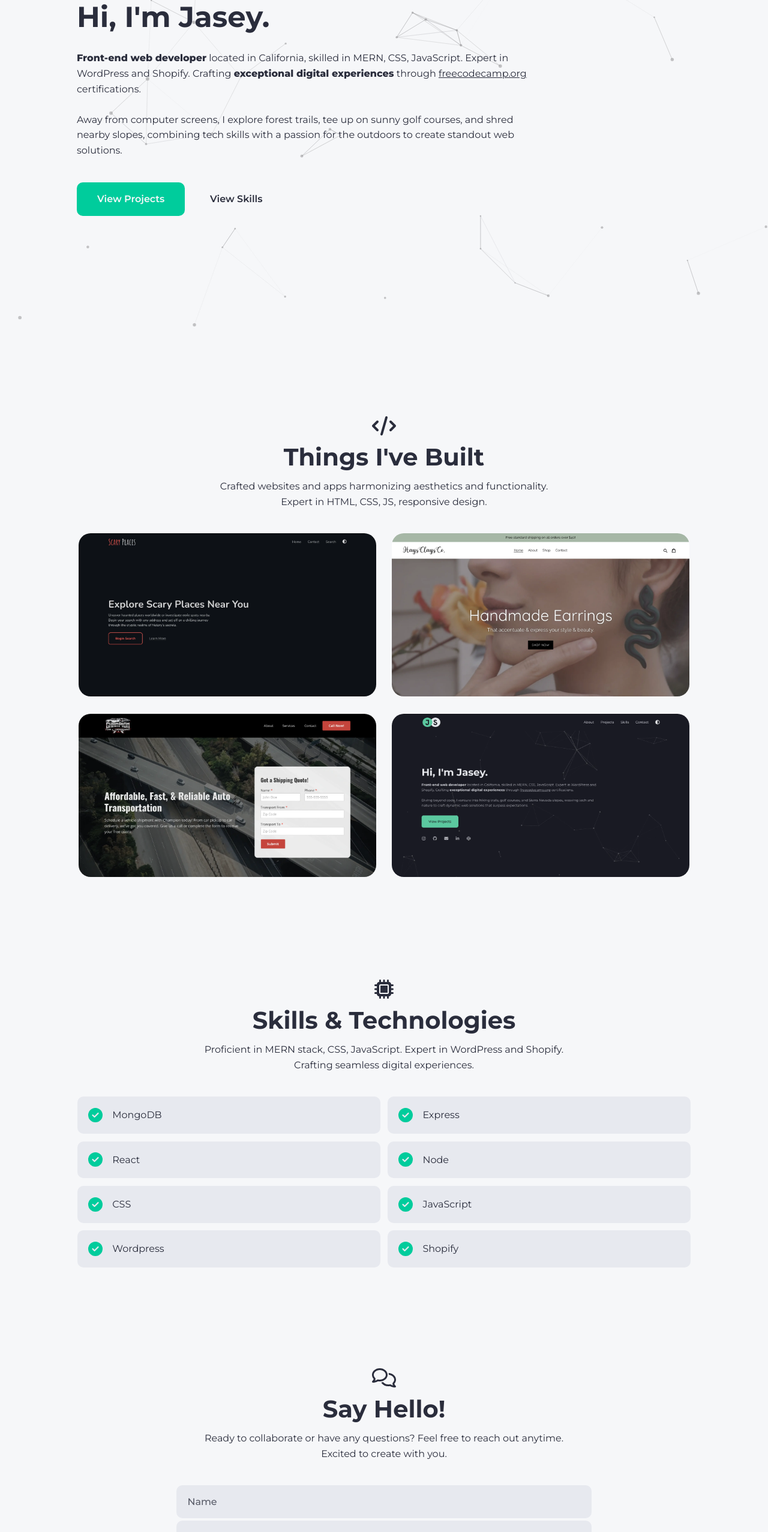
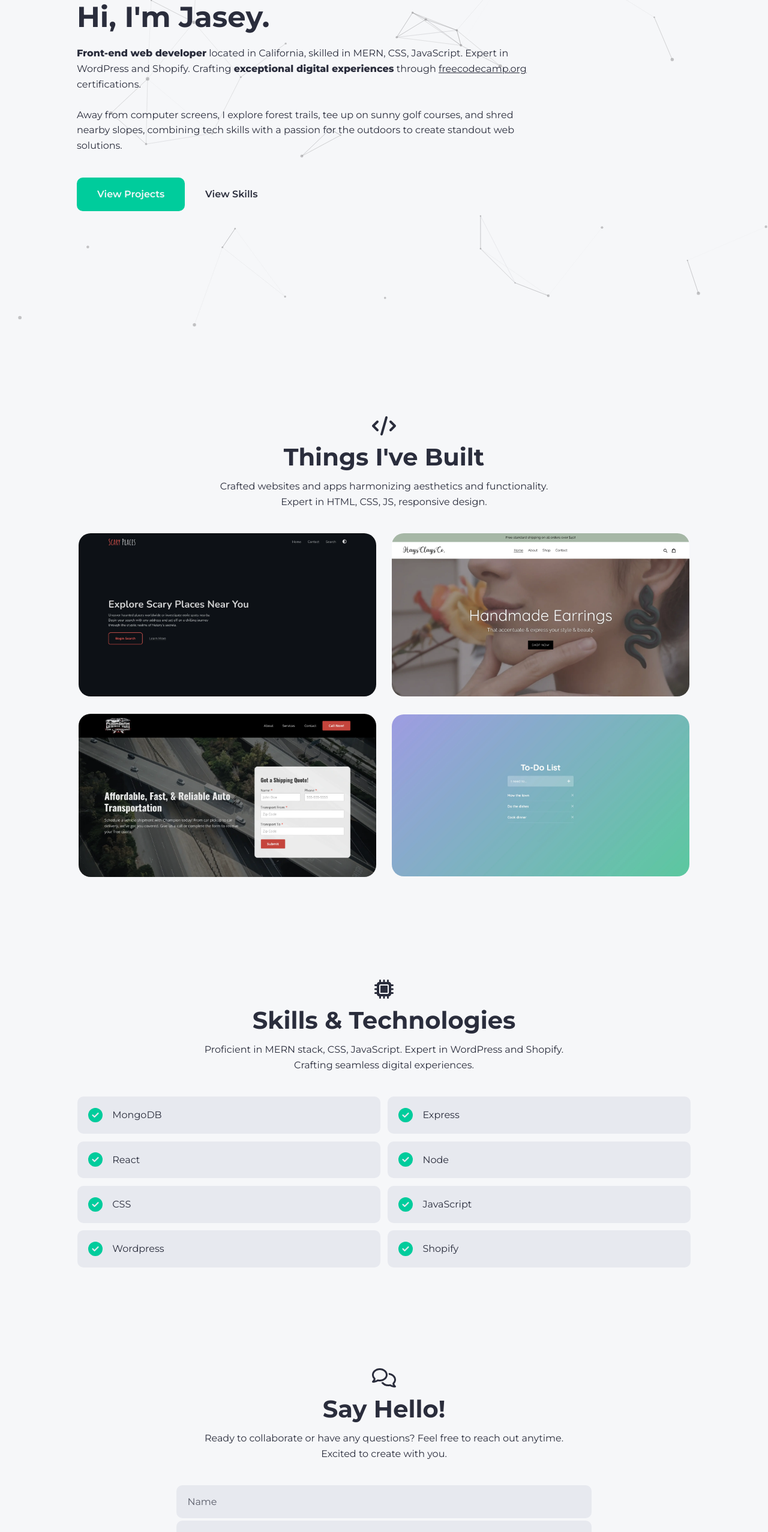
Before and after one commit to JaseySmith/react-portfolio, a React (Create React App) app: page / in a window 1280 px wide. Shown: the part 234-2788 px from the top of the page at 60% size. Built offline with nearby package versions, Linux system fonts and the light colour scheme.

Commit message:
Updated projects section

```diff
--- a/src/App.css
+++ b/src/App.css
@@ -130,7 +130,7 @@ header {
   display: inline-block;
   height: 20px;
   width: 100%;
-  border-bottom: 2px solid var(--dark);
+  border-bottom: 1px solid var(--dark);
   opacity: 0;
 	-webkit-transition: opacity 0.2s, -webkit-transform 0.2s;
 	transition: opacity 0.2s, transform 0.2s;
@@ -216,7 +216,7 @@ header {
 
 h1 {
   font-size: 3em;
-  margin: 32px 0;
+  margin: 24px 0;
 }
 
 #about .text {
@@ -253,7 +253,7 @@ h1 {
 
 .alt-btn {
   color: var(--dark);
-  padding: 18px 32px;
+  padding: 18px 24px;
   border-radius: 10px;
   font-weight: 600;
   font-size: 1em;
@@ -269,7 +269,7 @@ h1 {
 
 .alt-btn:hover span{
   opacity: 1;
-  margin-left: 5px;
+  margin-left: 4px;
 }
 
 .social-menu {
@@ -433,7 +433,7 @@ h3 {
 
 #contact input[type="text"], input[type="email"],textarea {
   font-family: 'Montserrat', sans-serif;
-  font-weight: 500;
+  font-weight: 400;
   font-size: 1em;
   width: 100%;
   padding: 18px;
--- a/src/components/Projects.js
+++ b/src/components/Projects.js
@@ -45,12 +45,12 @@ function Projects() {
                 </a>
               </div>
               <div className="card">
-                <a href="http://www.jaseysmith.com" target="_blank" rel="noreferrer">
-                  <img src={Project4} alt="jaseysmith.com" />
+                <a href="https://codepen.io/JaseySmith/full/wvjrJvg" target="_blank" rel="noreferrer">
+                  <img src={Project4} alt="To-do List" />
                   <div className="overlay">
-                    <p className="green-text">React, Node, & Express</p>
-                    <h3>Portfolio Website</h3>
-                    <p className="text">Dynamic React portfolio with Express & Node. Features React components and Nodemailer integration for interactive content and contact forms.</p>
+                    <p className="green-text">React & CSS</p>
+                    <h3>CRUD App</h3>
+                    <p className="text">Efficient to-do list crafted with React and CSS for seamlessly managing tasks in a minimalist interface.</p>
                   </div>
                 </a>
               </div>
```
Also changed, not shown: src/img/project4.webp.
